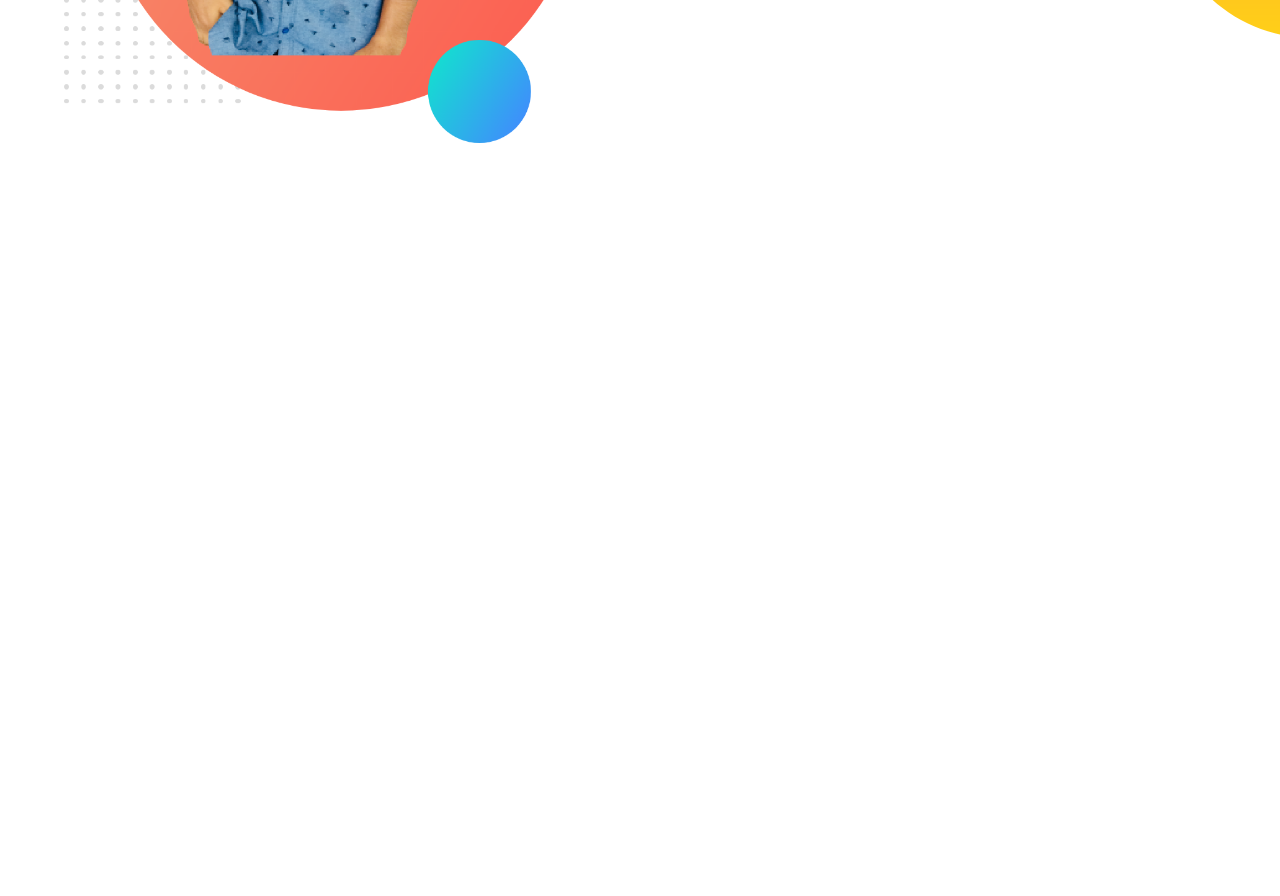
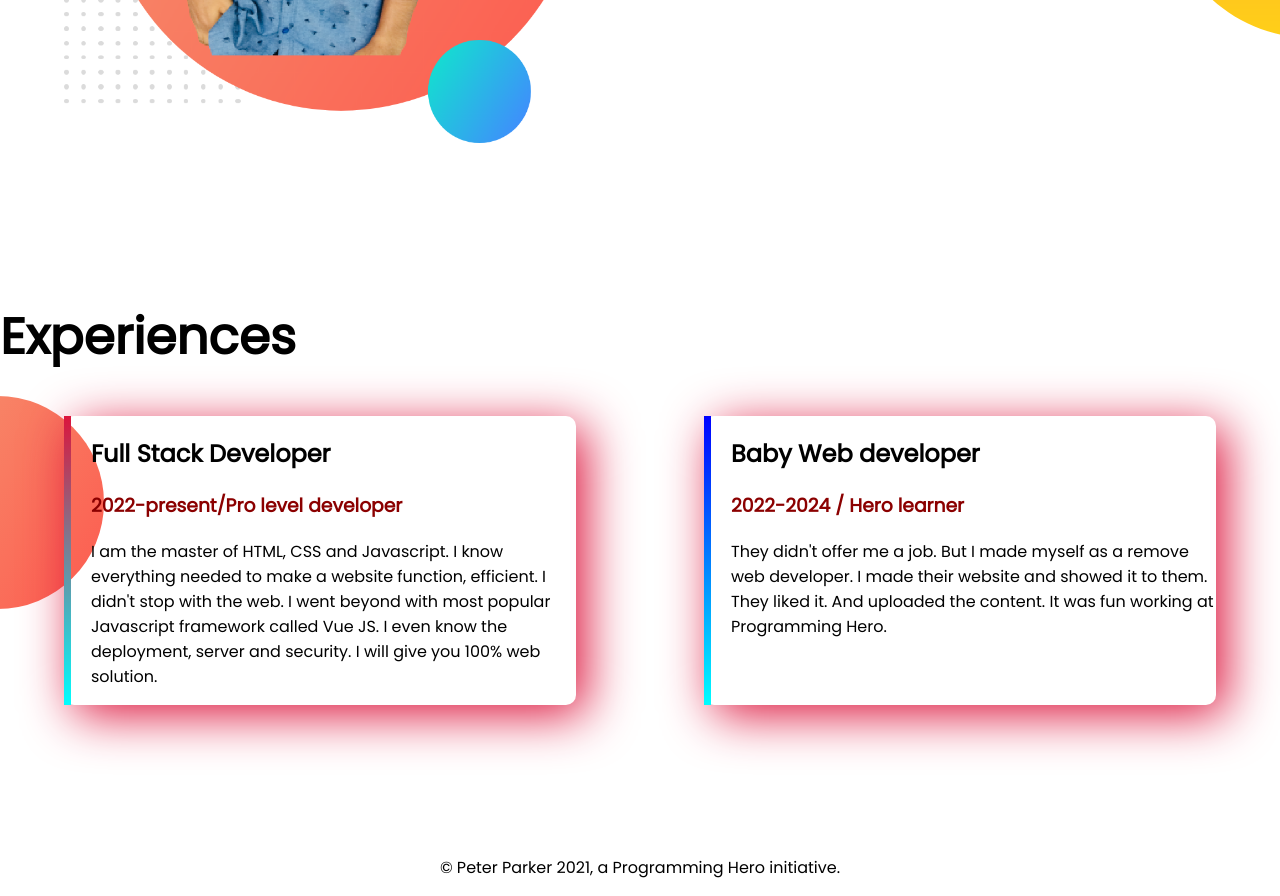
Before and after one commit to mishreat/developer-portfolio, a plain HTML site: page index.html in a window 1280 px wide. Shown: the part 1027-1923 px from the top of the page. Before the commit the page ends 1327 px from the top, so only its background shows below. Drawn offline with Linux system fonts and the light colour scheme.

Commit message:
footer and Experiance addeded

```diff
--- a/index.html
+++ b/index.html
@@ -13,7 +13,7 @@
 </head>
 
 <body>
-    <section class="top-banner">
+    <section class="top-banner flexibal-container">
         <div class="half-width">
             <h1>Welcome To</h1>
             <h1><span class="hmm">Mishreat's</span> World</h1>
@@ -27,7 +27,7 @@
         <div class="half-width"> <img src="images/mishreat.png.png" alt="">
         </div>
     </section>
-    <section class="big-dream">
+    <section class="big-dream flexibal-container">
         <div class="half-width">
             <img src="images/mish.png" alt="">
         </div>
@@ -38,8 +38,32 @@
                 website.My goal is to build 3 website and learn some advance setting</p>
             <a class="link-button" target="blank" href="">DOWNLOAD RESUME</a>
         </div>
+    </section>
+    <section class="experience-area">
+        <h1>Experiences</h1>
+        <div class="flexibal-container">
+            <div id="stack-ex" class="development-item">
+                <h2>Full Stack Developer</h2>
+                <h3 class="color-add">2022-present/Pro level developer</h3>
+                <p>I am the master of HTML, CSS and Javascript. I know everything needed to make a website function,
+                    efficient. I didn't stop with the web. I went beyond with most popular Javascript framework called
+                    Vue
+                    JS. I even know the deployment, server and security. I will give you 100% web solution.</p>
 
+            </div>
+            <div id="dev-ex" class="development-item">
+                <h2>Baby Web developer</h2>
+                <h3 class="color-add">2022-2024 / Hero learner</h3>
+                <p>They didn't offer me a job. But I made myself as a remove web developer. I made their website and
+                    showed
+                    it to them. They liked it. And uploaded the content. It was fun working at Programming Hero.</p>
+
+            </div>
+        </div>
     </section>
+    <footer>
+        <p>© Peter Parker 2021, a Programming Hero initiative.</p>
+    </footer>
 </body>
 
 </html>
--- a/style.css
+++ b/style.css
@@ -5,10 +5,13 @@ body{
 h1{
     font-size: 50px;
 }
+h2{
+    font size: 40px;
+}
 .hmm{
     color: brown;
 }
-section{
+.flexibal-container{
     display: flex;
     margin-bottom: 150px;
 }
@@ -36,3 +39,32 @@ section{
     background-repeat: no-repeat;
     background-position: right;
 }
+.color-add{
+    color: darkred;
+}
+.experience-area{
+    background-image: url(images/exp-bg.png);
+    background-repeat: no-repeat;
+    background-position: left;
+}
+.development-item{
+    width: 40%;
+    margin-left: 5%;
+    margin-right: 5%;
+    padding-left: 20px;
+    border-radius: 10px;
+    box-shadow: 10px 10px 50px  crimson;
+}
+#dev-ex{
+    border-left: 7px solid;
+    border-image:linear-gradient(blue,cyan) ;
+    border-image-slice: 1;
+}
+#stack-ex{
+    border-left: 7px solid;
+    border-image:linear-gradient(crimson,cyan) ;
+    border-image-slice: 1
+}
+footer{
+    text-align: center;
+}
```
